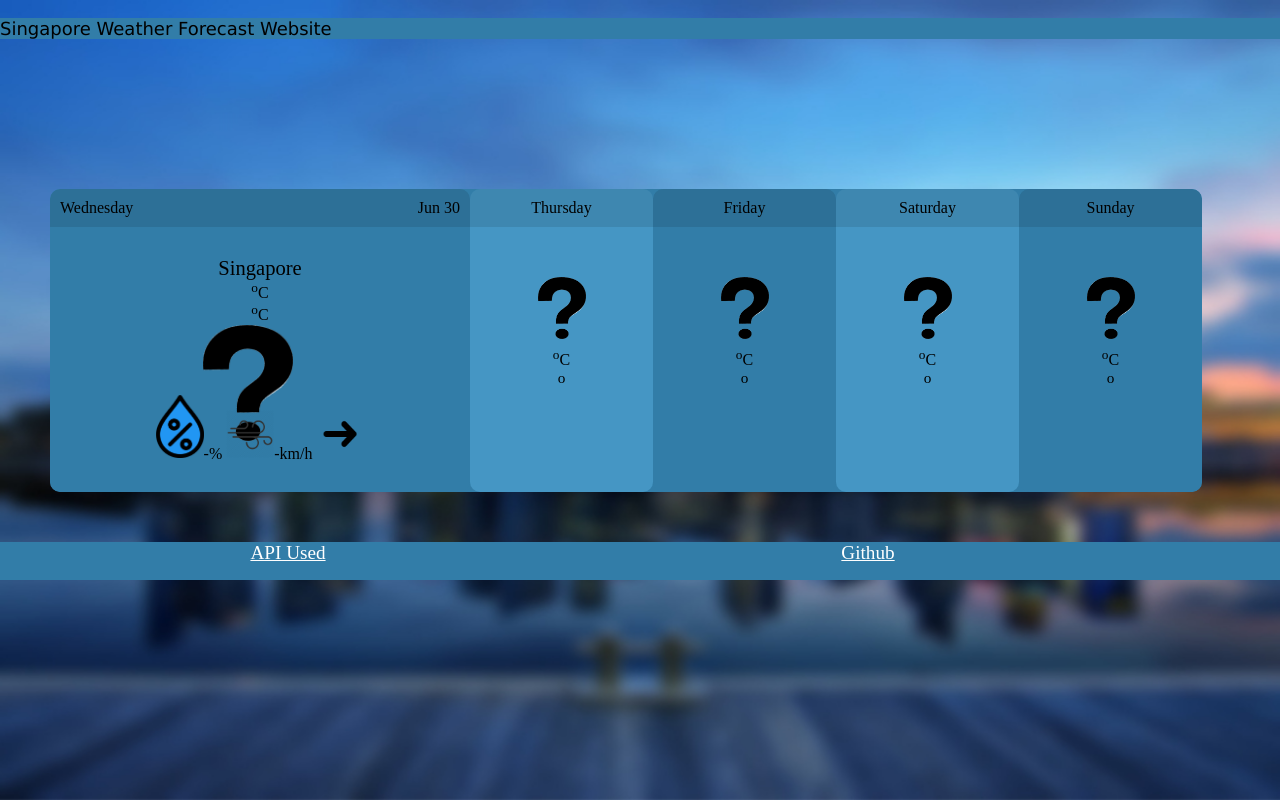
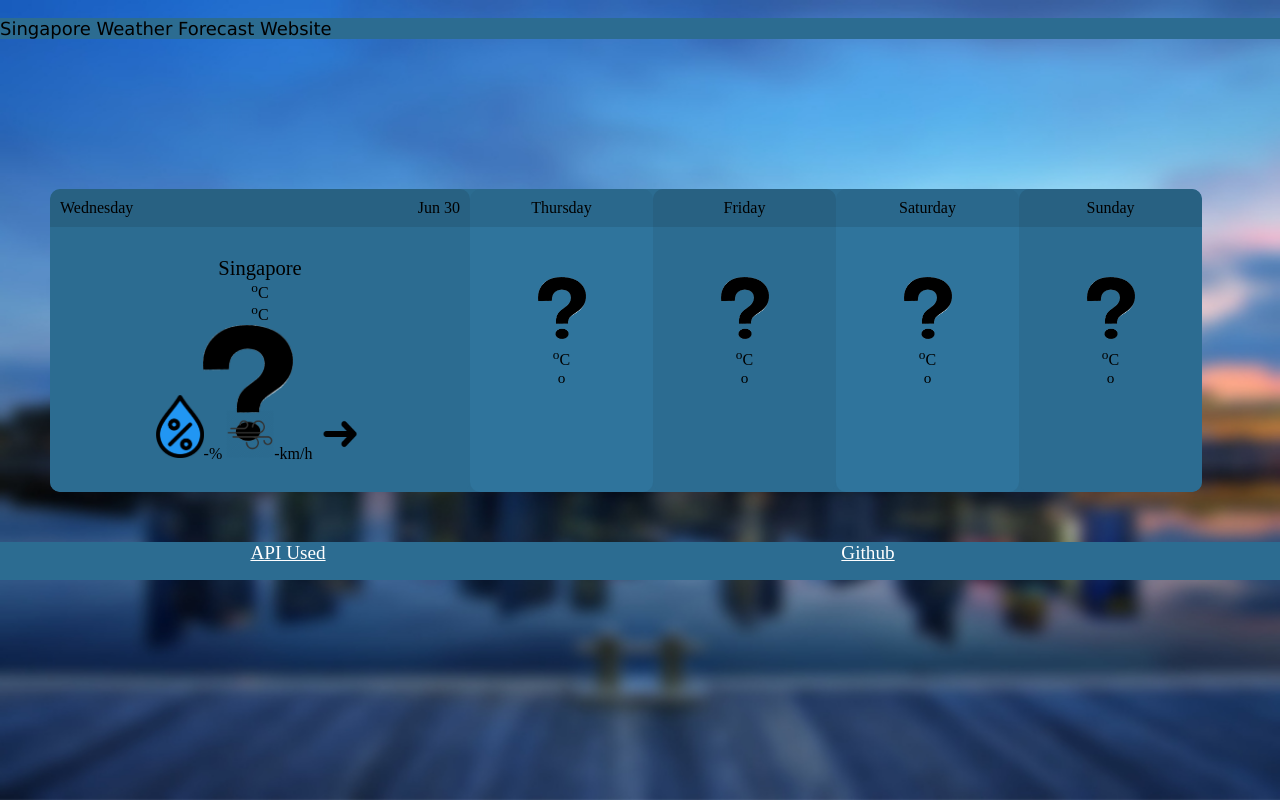
Before and after one commit to shoelesshoe/weatherwebsite, a Flask app: page / in a window 1280 px wide. Run offline with Flask 2, Linux system fonts and the light colour scheme; data that the repository does not hold is empty.

Commit message:
Update style.css

```diff
--- a/static/style.css
+++ b/static/style.css
@@ -3,7 +3,7 @@ body {
 }
 
 .navbar {
-    background-color: #327da8;
+    background-color: #2c6c91;
     padding: 5px
     text-align: center;
     font-size: large;
@@ -19,7 +19,7 @@ body {
 
 .forecast {
     width: 90%;
-    background: #327da8;
+    background: #2c6c91;
     display: table;
     table-layout: fixed;
     width: 90%;
@@ -33,7 +33,7 @@ body {
       display: table-cell;
       vertical-align: top; }
       .forecast .forecast:nth-child(even) {
-        background-color: #4596c4; }
+        background-color: #2f749c; }
       @media screen and (max-width: 990px) {
         .forecast .forecast {
           display: block;
@@ -115,14 +115,14 @@ body {
 }
 
 footer {
-    background-color: #327da8;
+    background-color: #2c6c91;
     padding-bottom: 1rem;
 }
 
 .footer-content {
     width: 45%;
     height: 50%;
-    background-color: #327da8;
+    background-color: #2c6c91;
     display: inline-block;
     margin: 0 auto;
     text-align: center;
```
